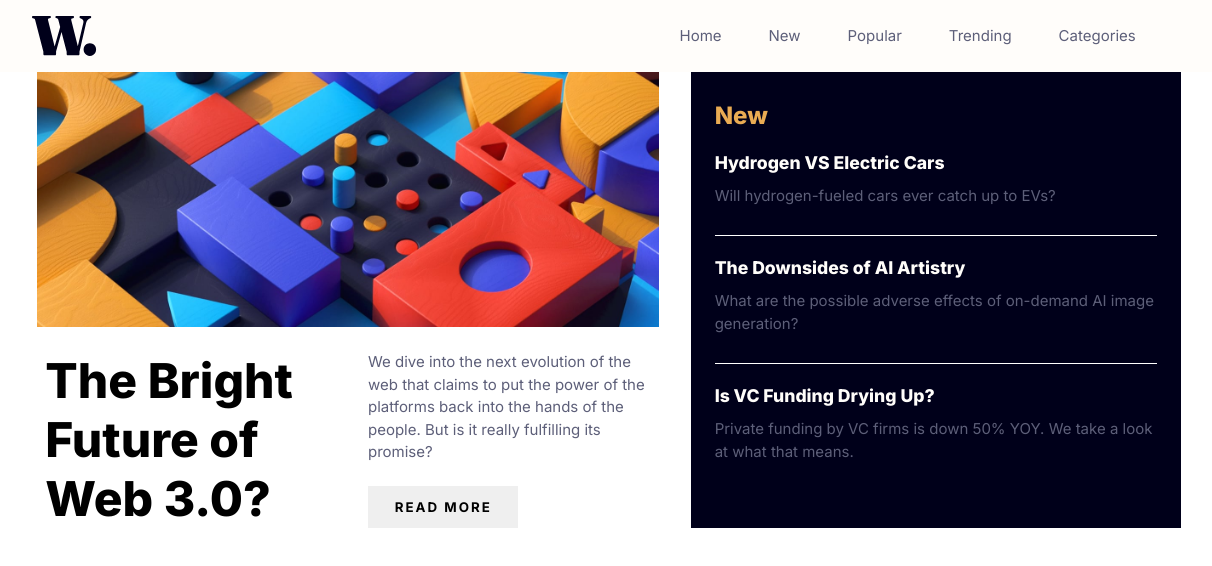
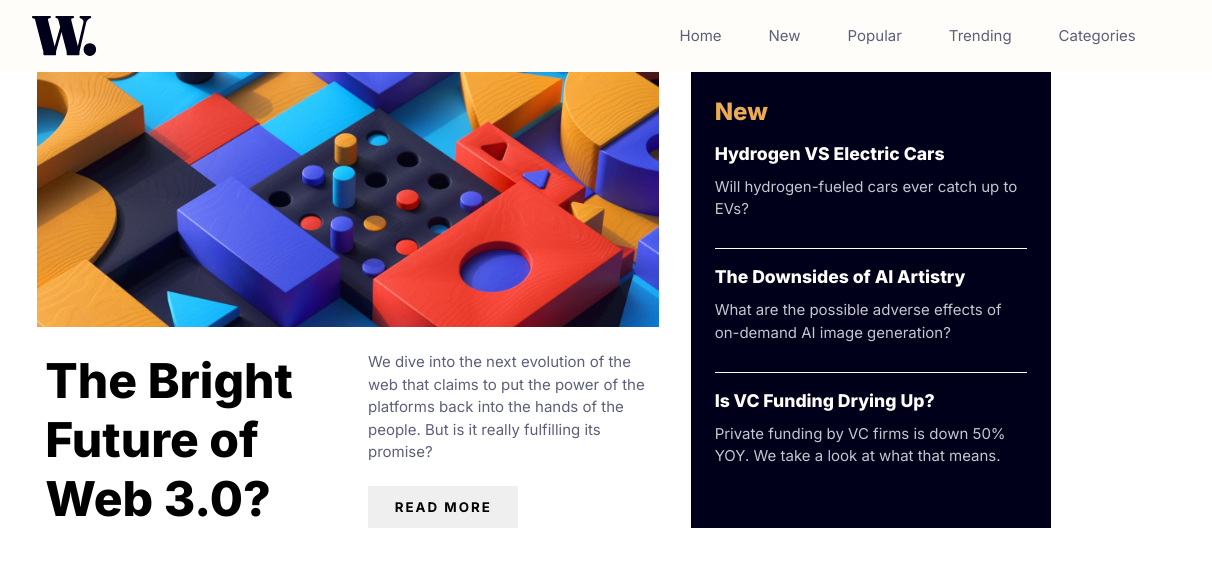
Before and after one commit to SebastianLaka/news-homepage, a Vue app: page / in a window 1536 px wide. Shown: the top 566 px of the page, without its empty margins (224-1436 px from the left). Built offline with nearby package versions, Linux system fonts and the light colour scheme.

Commit message:
Created new directory with top articles files

```diff
--- a/src/components/news-articles/NewsMain.vue
+++ b/src/components/news-articles/NewsMain.vue
@@ -59,6 +59,7 @@ const newsTopics = ref([
       }
       &__description {
         padding-bottom: 1.85em;
+        color: getColor('grayish-blue');
       }
     }
   }
@@ -71,7 +72,7 @@ const newsTopics = ref([
 }
 @media (min-width: 1300px) {
   .news-articles {
-    grid-column: 8/12;
+    grid-column: 8/11;
   }
 }
 </style>
--- /dev/null
+++ b/src/components/top-articles/TopArticles.vue
@@ -0,0 +1,4 @@
+<script setup></script>
+<template></template>
+<style lang="scss" scoped>
+</style>
--- /dev/null
+++ b/src/components/top-articles/TopArticlesMain.vue
@@ -0,0 +1,4 @@
+<script setup></script>
+<template></template>
+<style lang="scss" scoped>
+</style>
```
